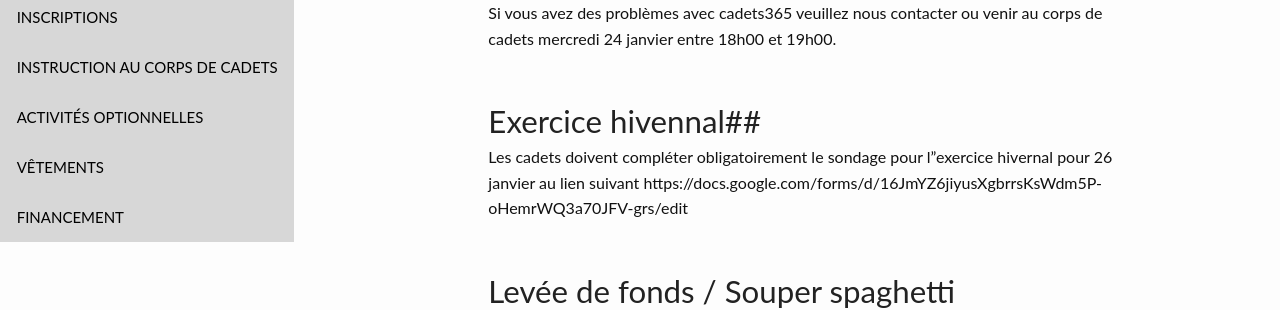
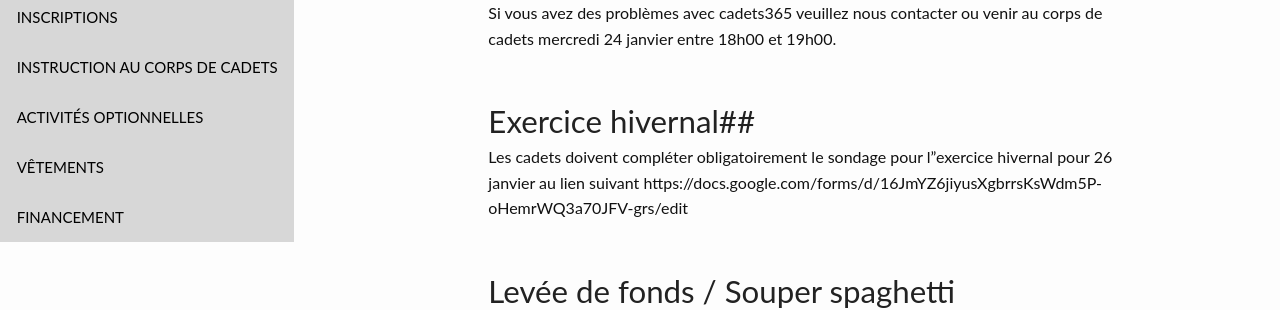
Before and after one commit to CC2920/web, a Jekyll site: the page built from _communications/messages.md, in a window 1280 px wide and 900 px high, scrolled down 2134 px. Shown: the part 158-468 px from the top of the window. Built offline with Jekyll 4.4.1, drawn with Linux system fonts in a browser that asks for light colours.

Commit message:
Message semaine du 21 janvier

```diff
--- a/_communications/messages.md
+++ b/_communications/messages.md
@@ -75,7 +75,7 @@ Les cadets devront être à l'aise avec cadets365.
 Si vous avez des problèmes avec cadets365 veuillez nous contacter ou venir au corps de cadets mercredi 24 janvier entre 18h00 et 19h00.
 
 
-## Exercice hivennal##
+## Exercice hivernal##
 
 Les cadets doivent compléter obligatoirement le sondage pour l"exercice hivernal pour 26 janvier au lien suivant https://docs.google.com/forms/d/16JmYZ6jiyusXgbrrsKsWdm5P-oHemrWQ3a70JFV-grs/edit
 
```
